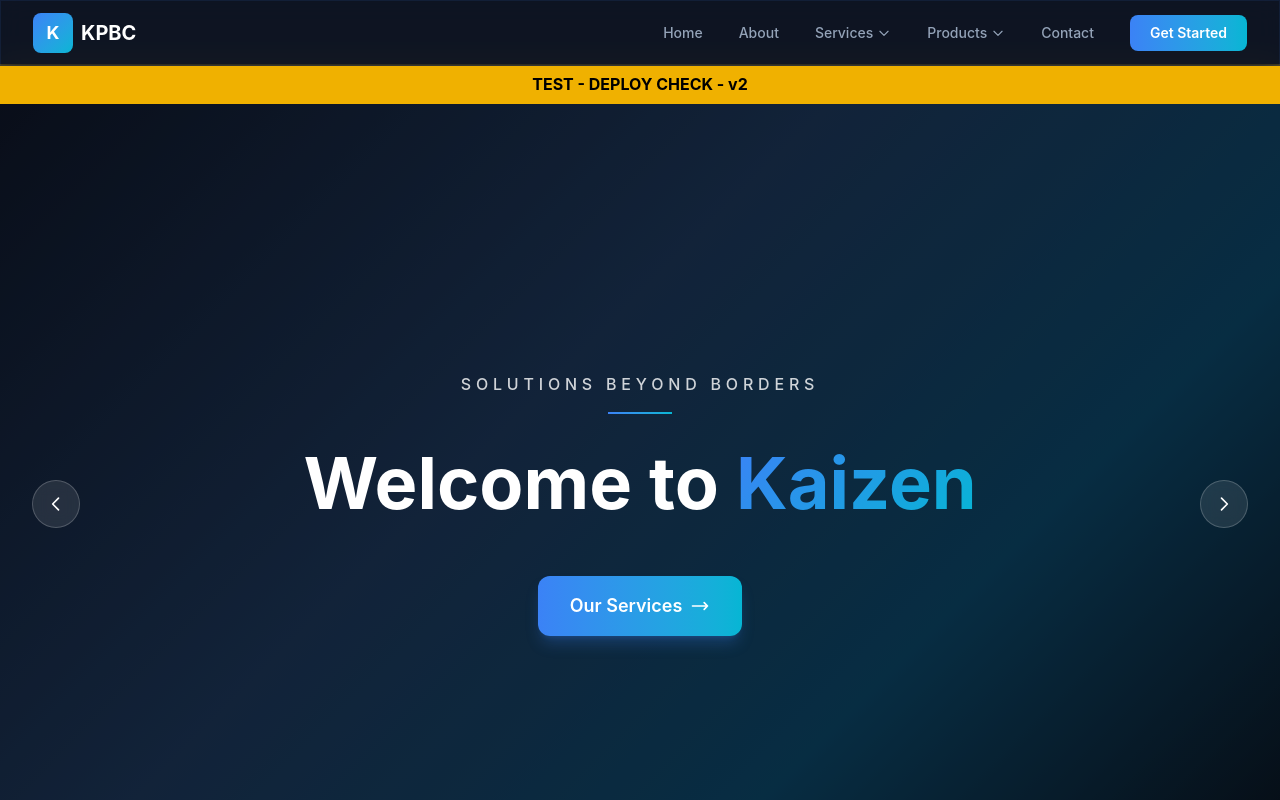
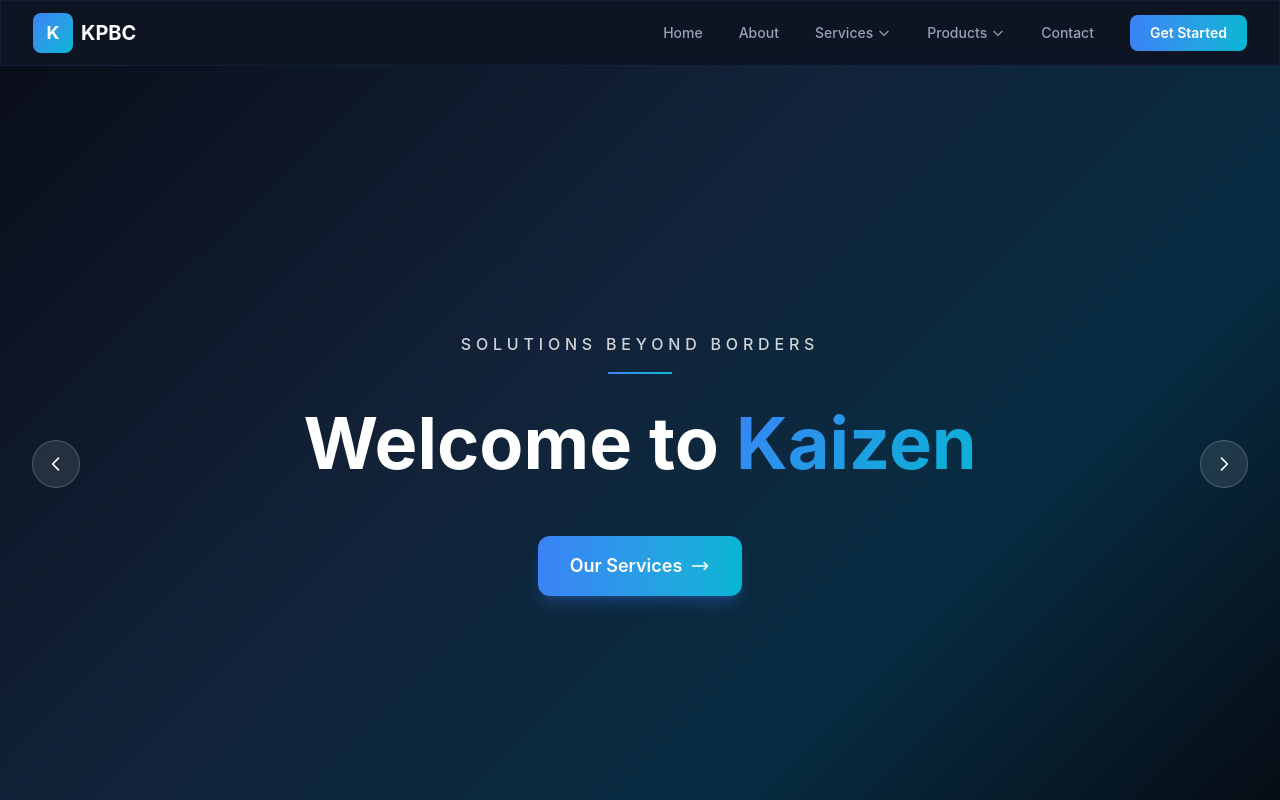
Before and after one commit to Kaizenpbc/kpbc, a Next.js app: page / in a window 1280 px wide. Shown: the top 800 px of the page. Built offline with nearby package versions, Linux system fonts and the light colour scheme.

Commit message:
Remove deploy check banner from homepage

```diff
--- a/src/app/page.tsx
+++ b/src/app/page.tsx
@@ -47,9 +47,6 @@ export default function Home() {
 
   return (
     <>
-      {/* Deploy Check */}
-      <div className="bg-yellow-500 text-black text-center py-2 font-bold">TEST - DEPLOY CHECK - v2</div>
-
       {/* Hero Slider */}
       <HeroSlider paused={servicesVisible} />
 
```
